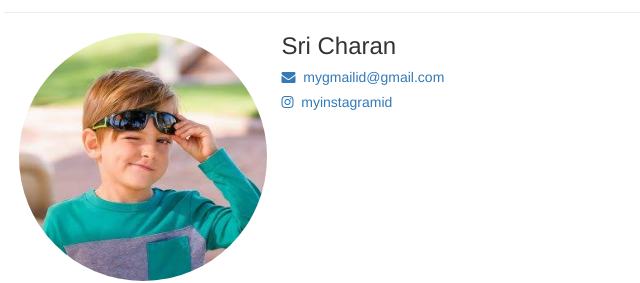
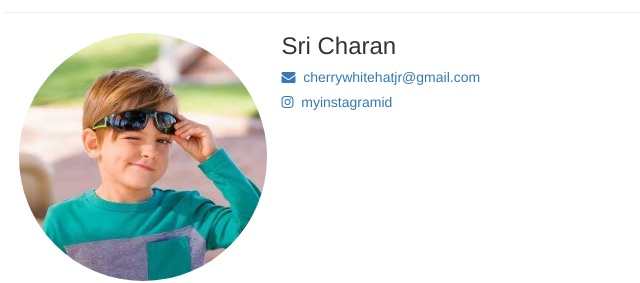
Before and after one commit to sricharan187/Blog-C-69, a plain HTML site: page index.html in a window 1280 px wide. Shown: the part 2575-2858 px from the top of the page, 81-721 px from the left. Drawn offline with nearby package versions, Linux system fonts and the light colour scheme.

Commit message:
Add files via upload

```diff
--- a/index.html
+++ b/index.html
@@ -110,7 +110,7 @@
             <div class="contact_1">
 
                 <a href="mailto:my@gmail.com?Subject=Hi">
-                    <h5><i class="fa fa-envelope"></i>&nbsp;&nbsp;mygmailid@gmail.com</h5>
+                    <h5><i class="fa fa-envelope"></i>&nbsp;&nbsp;cherrywhitehatjr@gmail.com</h5>
                 </a>
 
                 <a href="#">
```
